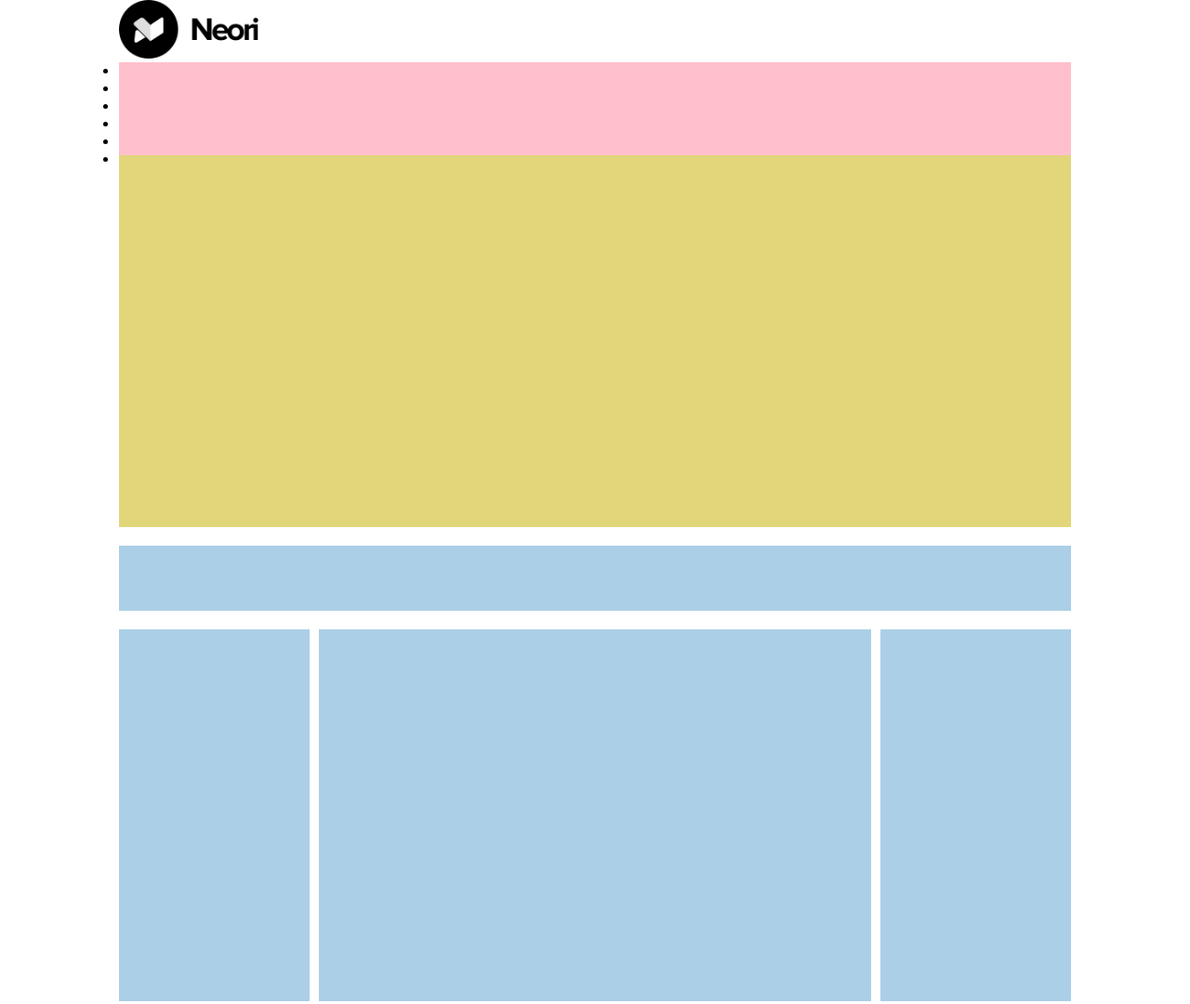
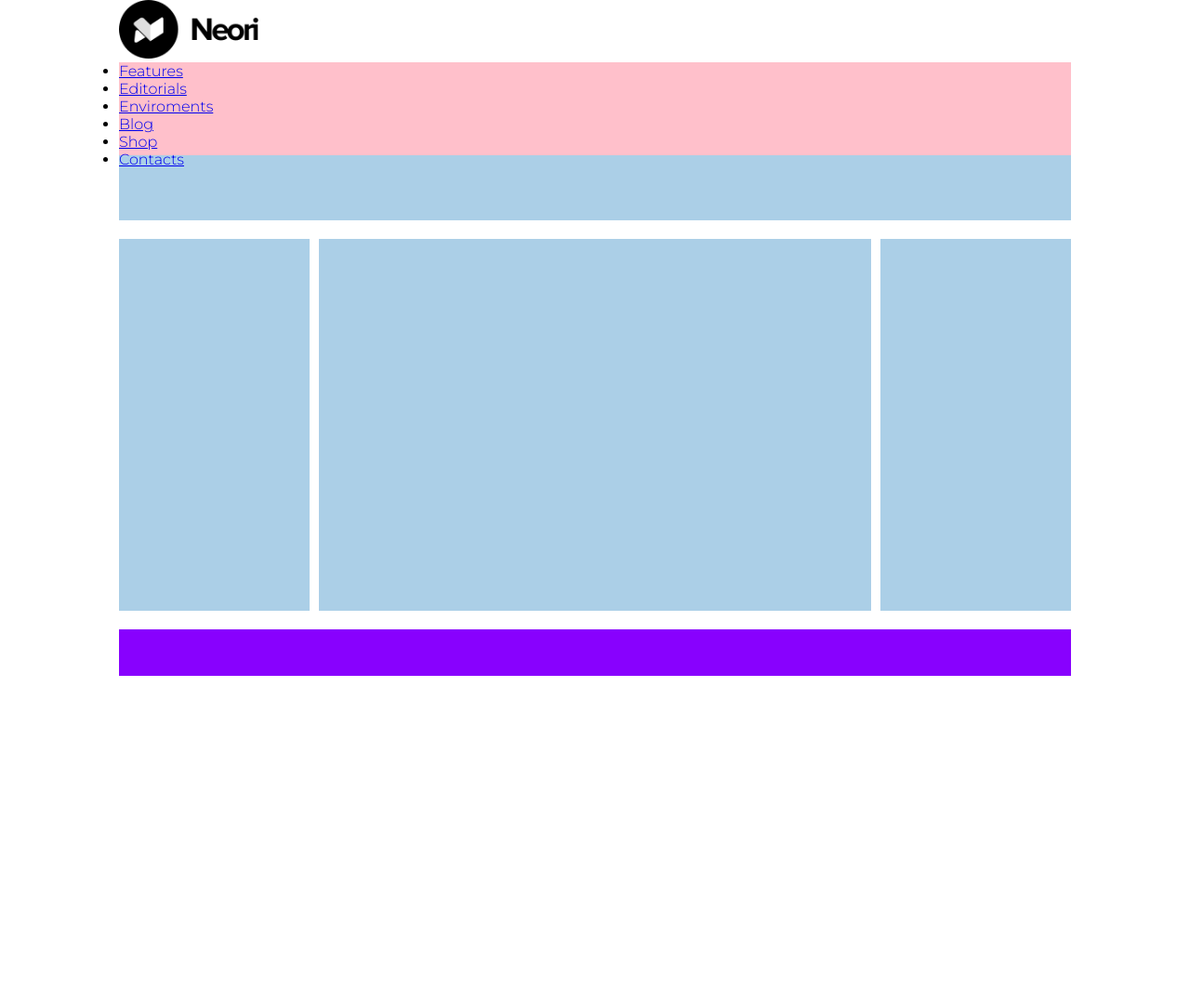
Before and after one commit to silviousai96/htmlcss-wp, a plain HTML site: page index.html in a window 1280 px wide. Shown: the top 1080 px of the page at 93% size. After the commit the page ends 800 px from the top, so only its background shows below. Drawn offline with Linux system fonts and the light colour scheme.

Commit message:
aggiunto banner e costruendo layover

```diff
--- a/index.html
+++ b/index.html
@@ -21,16 +21,18 @@
 
             <nav>
                 <ul class="menu">
-                    <li> <a href=""></a></li>
-                    <li> <a href=""></a></li>
-                    <li> <a href=""></a></li>
-                    <li> <a href=""></a></li>
-                    <li> <a href=""></a></li>
-                    <li> <a href=""></a></li>
+                    <li> <a href="#">Features</a></li>
+                    <li> <a href="#">Editorials</a></li>
+                    <li> <a href="#">Enviroments</a></li>
+                    <li> <a href="#">Blog</a></li>
+                    <li> <a href="#">Shop</a></li>
+                    <li> <a href="#">Contacts</a></li>
                 </ul>
             </nav>
 
-            <div class="h-second"></div>
+            <div class="banner">
+                <div class="layover"></div>
+            </div>
 
 
         </header>
```
